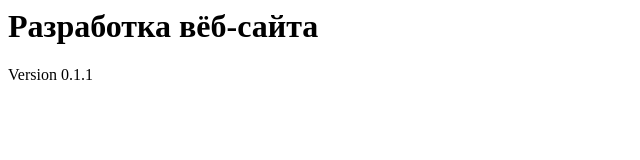
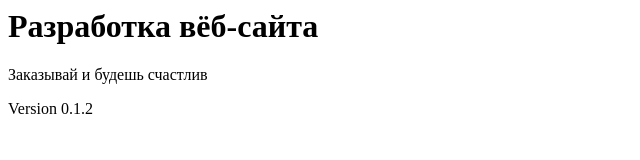
Before and after one commit to MokhovEvgeniiGennadevich/2023-makesite39.com, a plain HTML site: page static-website/index.html in a window 1280 px wide. Shown: the whole page, without its empty margins (0-640 px from the left). Drawn offline with Linux system fonts and the light colour scheme.

Commit message:
feat: update

```diff
--- a/static-website/index.html
+++ b/static-website/index.html
@@ -6,6 +6,8 @@
   <body>
     <h1>Разработка вёб-сайта</h1>
 
-    <p>Version 0.1.1</p>
+    <p>Заказывай и будешь счастлив</p>
+
+    <p>Version 0.1.2</p>
   </body>
 </html>
```
